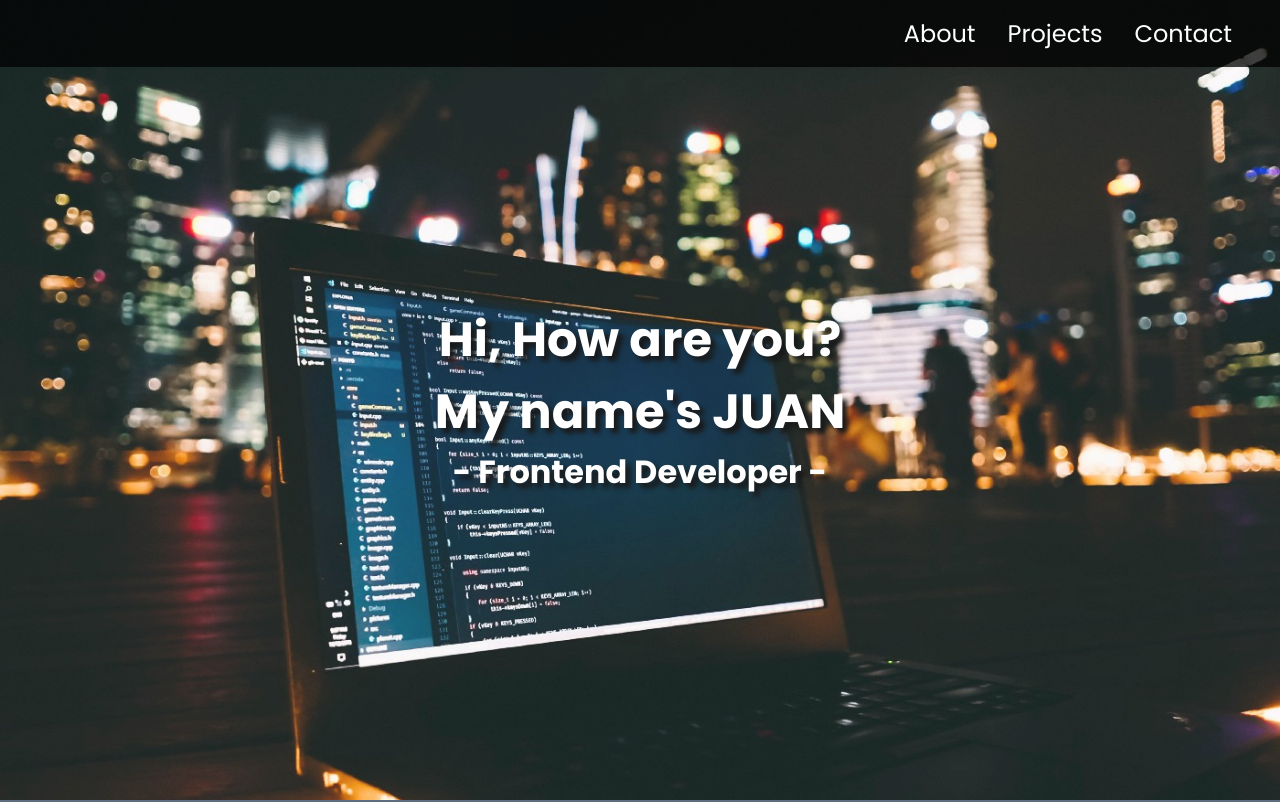
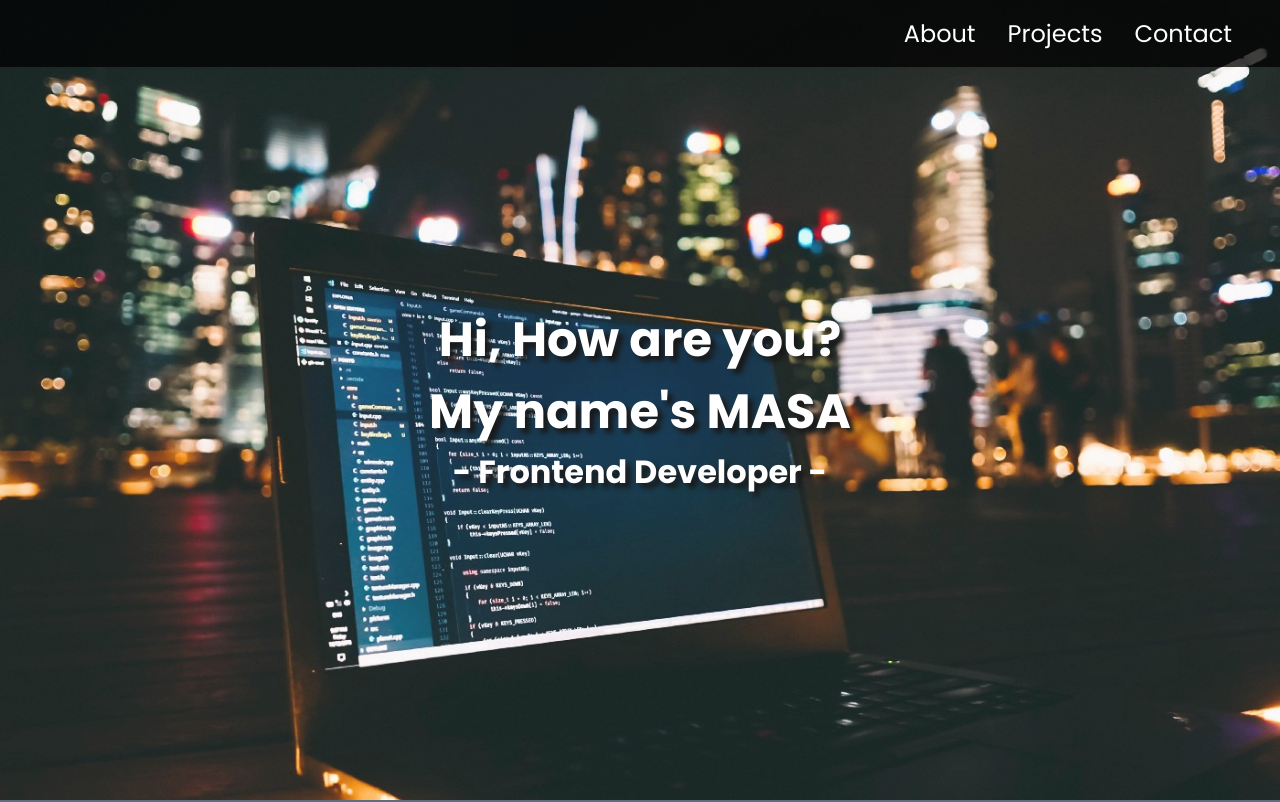
Before and after one commit to cespedesjuanc/portfolioFreecodecamp, a plain HTML site: page index.html in a window 1280 px wide. Shown: the top 802 px of the page. Drawn offline with Linux system fonts and the light colour scheme.

Commit message:
change name 1

```diff
--- a/index.html
+++ b/index.html
@@ -29,7 +29,7 @@
     </navbar>
 
     <section id="welcome-section">
-        <h1>Hi, How are you? <br>My name's JUAN</h1>
+        <h1>Hi, How are you? <br>My name's MASA</h1>
         <h2> - Frontend Developer - </h2>
     </section>
 
```
